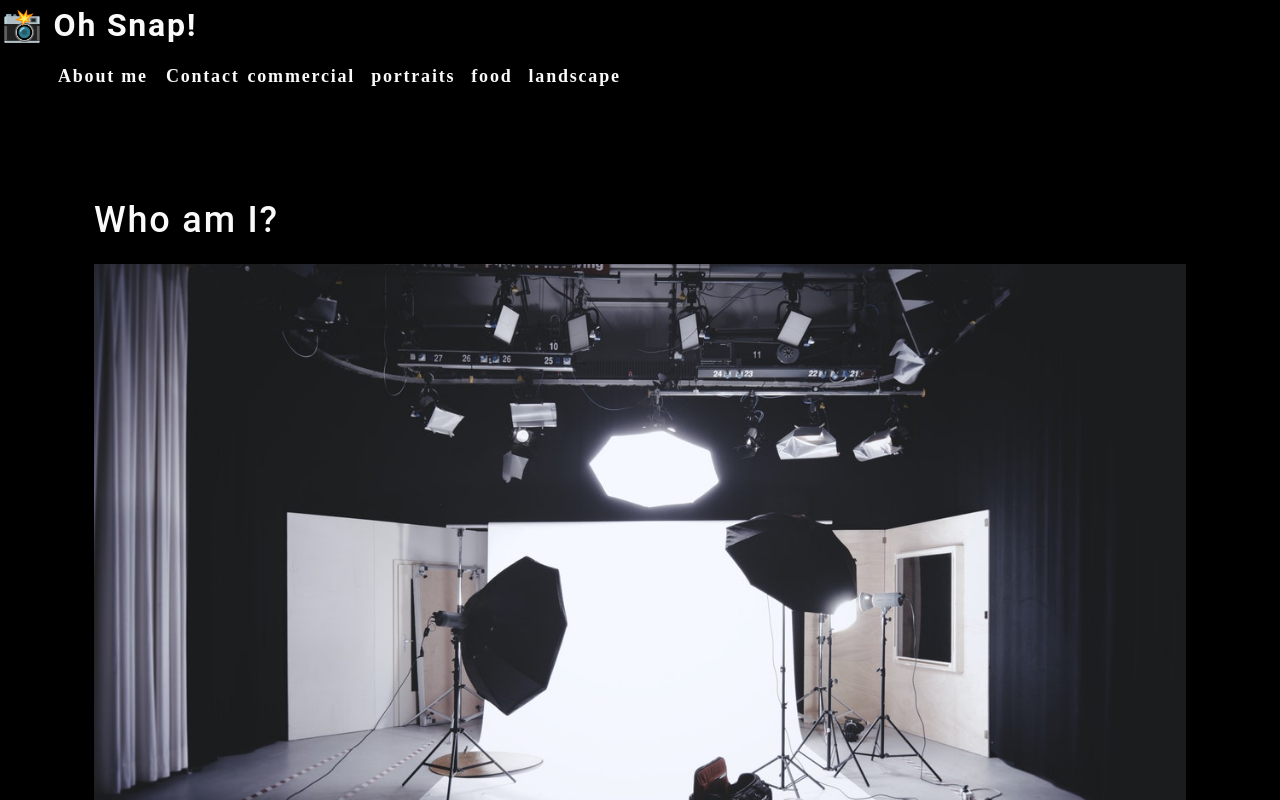
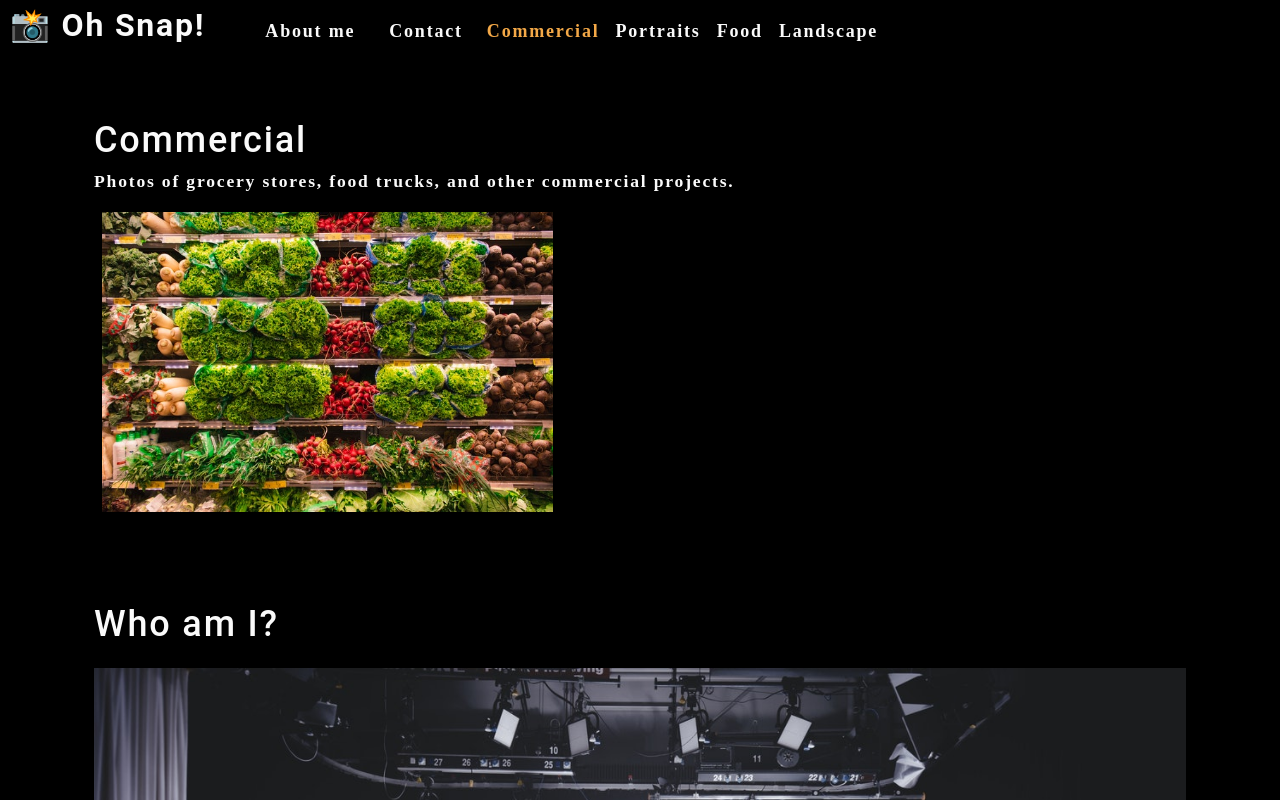
Before and after one commit to alex-d-marten/photo-port, a React (Create React App) app: page / in a window 1280 px wide. Shown: the top 800 px of the page. Built offline with nearby package versions, Linux system fonts and the light colour scheme.

Commit message:
added gallery and hooks to nav

```diff
--- a/src/App.js
+++ b/src/App.js
@@ -1,14 +1,31 @@
-import React from 'react';
-// import logo from './logo.svg';
+import React, { useState } from 'react';
 import './App.css';
 import About from './components/About/index';
 import Nav from './components/Nav';
+import Gallery from './components/Gallery';
 
 function App() {
+  const [categories] = useState([
+    {
+      name: 'commercial',
+      description: 'Photos of grocery stores, food trucks, and other commercial projects',
+    },
+    { name: 'portraits', description: 'Portraits of people in my life' },
+    { name: 'food', description: 'Delicious delicacies' },
+    { name: 'landscape', description: 'Fields, farmhouses, waterfalls, and the beauty of nature' }
+  ]);
+
+  const [currentCategory, setCurrentCategory] = useState(categories[0]);
+
   return (
     <div>
-      <Nav></Nav>
+      <Nav
+      categories={categories}
+      setCurrentCategory={setCurrentCategory}
+      currentCategory={currentCategory}
+      ></Nav>
       <main>
+        <Gallery></Gallery>
         <About></About>
       </main>
     </div>
--- /dev/null
+++ b/src/components/Gallery/index.js
@@ -0,0 +1,25 @@
+import React from "react";
+import { capitalizeFirstLetter } from '../../utils/helpers';
+import photo from "../../assets/small/commercial/0.jpg";
+
+const Gallery = () => {
+    const currentCategory = {
+        name: "commercial",
+        description: "Photos of grocery stores, food trucks, and other commercial projects."
+    };
+    return(
+        <section>
+            <h1>{capitalizeFirstLetter(currentCategory.name)}</h1>
+            <p>{currentCategory.description}</p>
+            <div className="flex-row">
+                <img
+                src={photo}
+                alt="Commercial Example"
+                className="img-thumbnail mx-1"
+                />
+            </div>
+        </section>
+    );
+}
+
+export default Gallery;
--- a/src/components/Nav/index.js
+++ b/src/components/Nav/index.js
@@ -1,18 +1,18 @@
-import React from "react";
+import React, { useEffect } from "react";
+import { capitalizeFirstLetter } from "../../utils/helpers";
 
-const Nav = () => {
-    const categories = [
-        { name: "commercial", description: "Photos of grocery stores, food trucks, and other commercial projects" },
-        { name: "portraits", description: "Portraits of people in my life" },
-        { name: "food", description: "Delicious delicacies" },
-        { name: "landscape", description: "Fields, farmhouses, waterfalls, and the beauty of nature" },
-    ];
+const Nav = props => {
+    const {
+        categories = [],
+        setCurrentCategory,
+        currentCategory,
+    } = props;
 
-    const categorySelected = name => {
-        console.log(`${name} clicked`)
-    };
+    useEffect(() => {
+        document.title = capitalizeFirstLetter(currentCategory.name);
+    }, [currentCategory]);
     return(
-        <header>
+        <header className="flex-row px-1">
             <h2>
                 <a data-testid="link" href="/">
                     <span role="img" aria-label="camera"> 📸</span> Oh Snap!
@@ -25,16 +25,18 @@
                             About me
                         </a>
                     </li>
-                    <li>
+                    <li className="mx-2">
                         <span>Contact</span>
                     </li>
                     {categories.map((category) => (
                         <li
-                            className="mx-1"
+                            className={`mx-1 ${
+                                currentCategory.name === category.name && 'navActive'
+                            }`}
                             key={category.name}
                             >
-                                <span onClick={() => categorySelected(category.name)} >
-                                    {category.name}
+                                <span onClick={() => setCurrentCategory(category)} >
+                                    {capitalizeFirstLetter(category.name)}
                                 </span>
                             </li>
                     ))}
```
